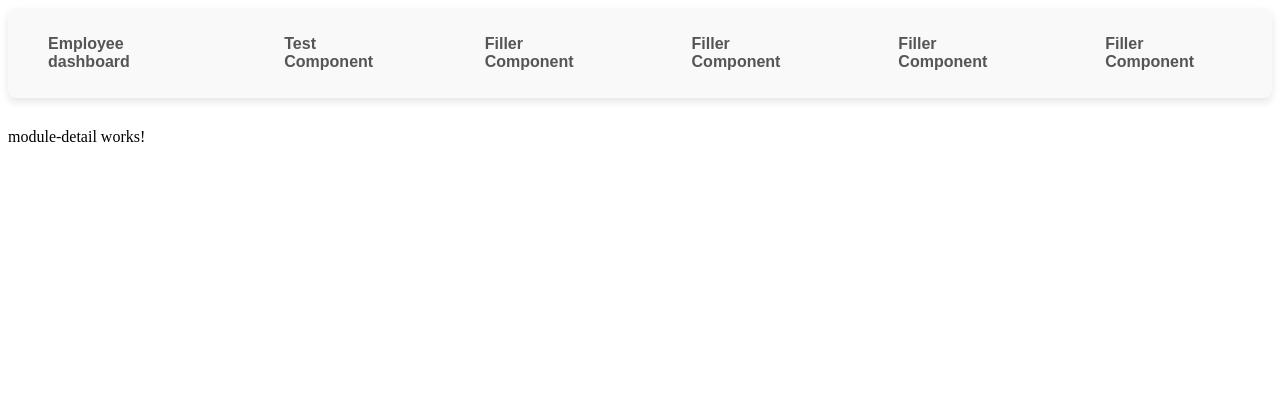
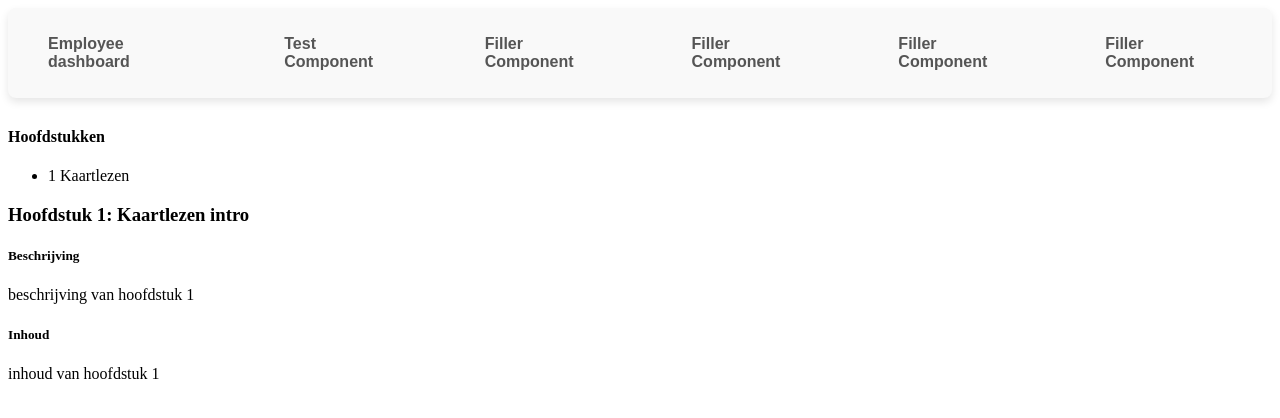
Before and after one commit to sofiane-atari/periskalacademy, an Angular app in the folder periskal-application/frontend/Periskal-frontend/: page /training/1/module/1 in a window 1280 px wide. Shown: the top 418 px of the page. Built offline with nearby package versions, Linux system fonts and the light colour scheme.

Commit message:
Made hardcoded module-detail page

```diff
--- a/periskal-application/frontend/Periskal-frontend/src/app/module-detail/module-detail.component.html
+++ b/periskal-application/frontend/Periskal-frontend/src/app/module-detail/module-detail.component.html
@@ -1 +1,25 @@
-<p>module-detail works!</p>
+<div>
+    <div>
+      <h4>Hoofdstukken</h4>
+      <ul>
+          <li>
+            1 Kaartlezen
+          </li>
+      </ul>
+    </div>
+
+    <div>
+      <div>
+        <div>
+          <h3>Hoofdstuk 1: Kaartlezen intro</h3>
+        </div>
+        <div>
+          <h5>Beschrijving</h5>
+          <p>beschrijving van hoofdstuk 1</p>
+
+          <h5>Inhoud</h5>
+          <p>inhoud van hoofdstuk 1</p>
+        </div>
+      </div>
+    </div>
+  </div>
```
